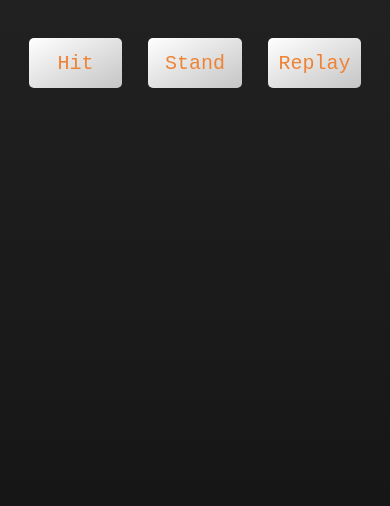
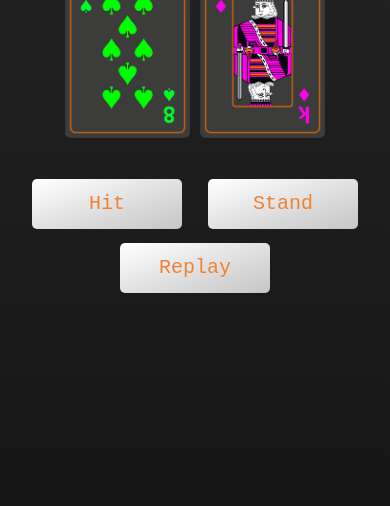
Before and after one commit to annaewbank/blackjack, a plain HTML site: page index.html in a window 390 px wide. Shown: the part 371-877 px from the top of the page. Drawn offline with Linux system fonts and the light colour scheme; a web font is replaced by a local one.

Commit message:
Update style.css

```diff
--- a/style.css
+++ b/style.css
@@ -51,16 +51,3 @@
 body.lose-background {
   background-color: #ff5e52;
 }
-
-@media only screen and (max-width: 600px) {
-  /* Add mobile-specific styles here */
-
-  .btn {
-    width: 25%; /* Make buttons take up the full width on small screens */
-  }
-
-  .cards img {
-    height: auto; /* Make cards scale with the width on small screens */
-    width: 20%;
-  }
-}
```
